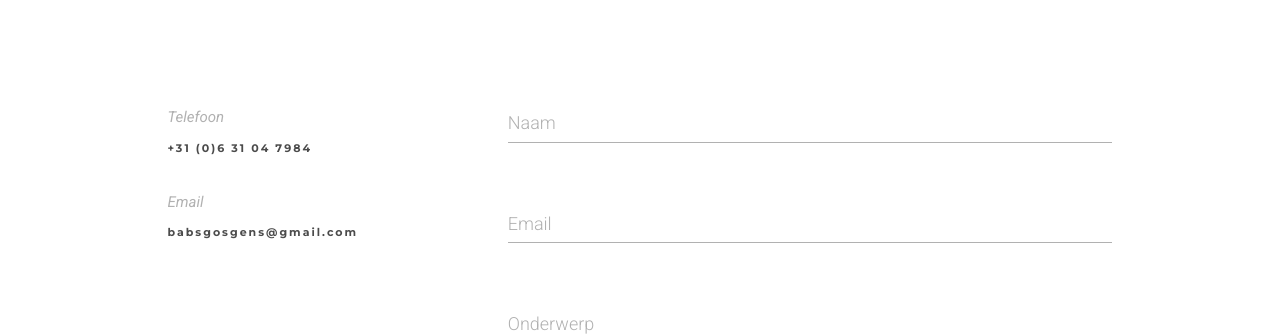
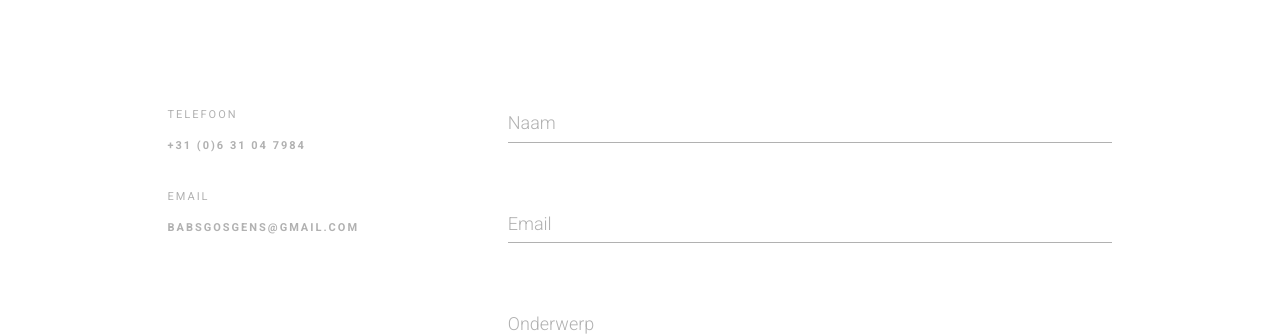
Before and after one commit to babsgosgens/babsgosgens, a Jekyll site: the page built from pages/contact.md, in a window 1280 px wide. Shown: the part 417-753 px from the top of the page. Built offline with Jekyll 4.4.1, drawn with Linux system fonts in a browser that asks for light colours.

Commit message:
Update style.scss

```diff
--- a/assets/css/style.scss
+++ b/assets/css/style.scss
@@ -776,23 +776,30 @@ body a:hover
     padding: 10px 0;
 }
 
-.info-code-title
-{
-    font-size: 15px;
-    line-height: 15px;
-    font-style: italic;
-    color: $c-grey-03;
+// .info-code-title
+// {
+//     font-size: 15px;
+//     line-height: 15px;
+//     font-style: italic;
+//     color: $c-grey-03;
+//     font-weight: 400;
+// }
+
+.info-code-title,
+.info-code-content
+{
     font-weight: 400;
-}
-
-.info-code-content
-{
-    font-family: "Montserrat", sans-serif;
-    font-weight: 700;
     font-size: 11px;
     line-height: 18px;
     letter-spacing: 2px;
-}
+    text-transform: uppercase;
+    color: $c-grey-03;
+}
+
+.info-code-content {
+    font-weight: 700;
+}
+
 
 .testimonial-slider-holder
 {
```
